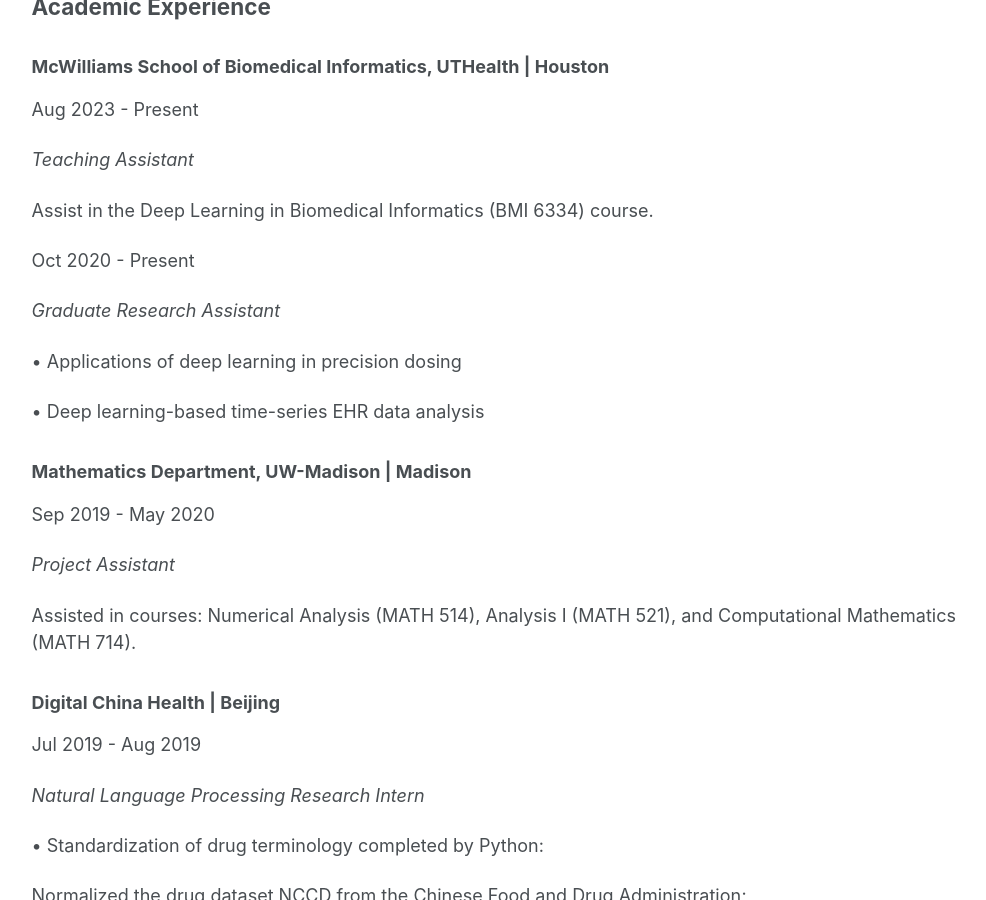
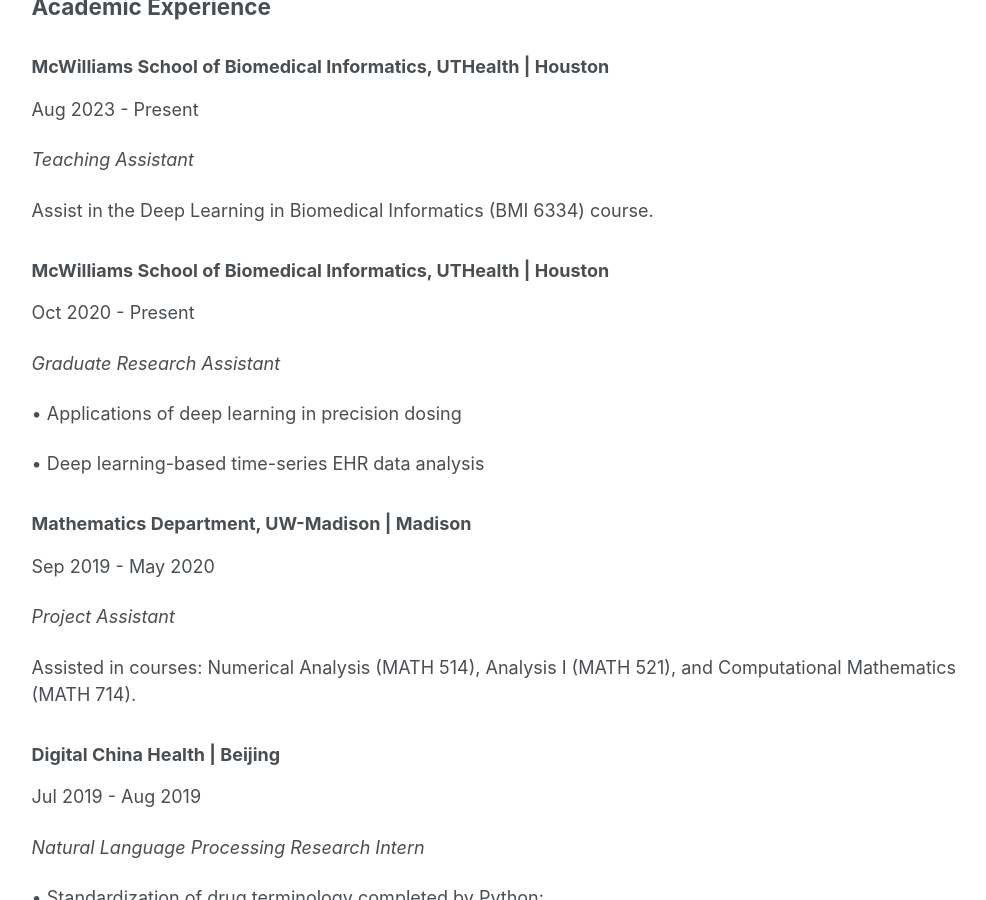
Before and after one commit to BingyuMao/BingyuMao.github.io, a Jekyll site: the page built from _pages/cv.md, in a window 1280 px wide and 900 px high, scrolled down 997 px. Shown: the whole window, without its empty margins (250-1236 px from the left). Built offline with Jekyll 4.4.1, drawn with Linux system fonts in a browser that asks for light colours.

Commit message:
Update cv.md

```diff
--- a/_pages/cv.md
+++ b/_pages/cv.md
@@ -51,6 +51,9 @@ Aug 2023 - Present
 *Teaching Assistant*
 
 Assist in the Deep Learning in Biomedical Informatics (BMI 6334) course.
+
+
+### McWilliams School of Biomedical Informatics, UTHealth | Houston
 
 Oct 2020 - Present
 
```
